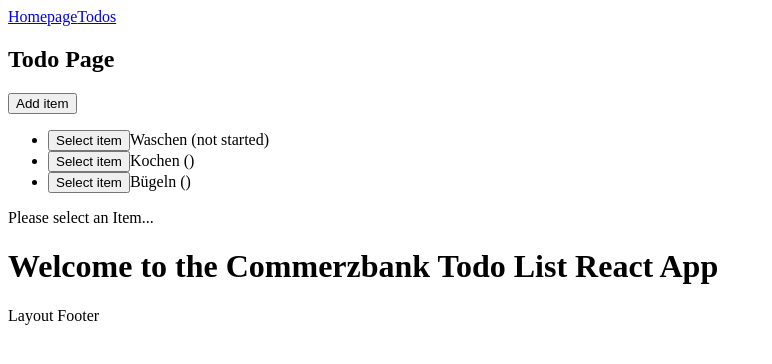
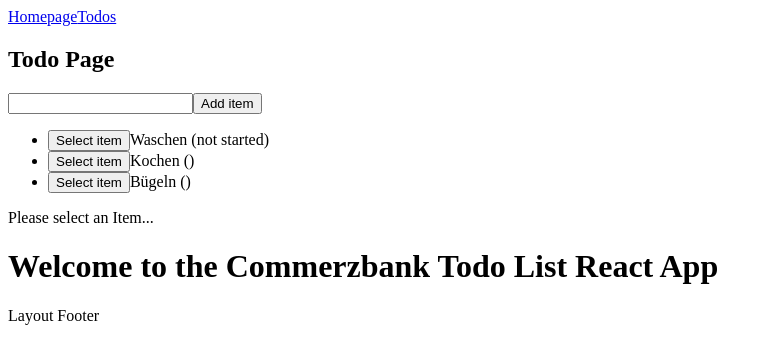
Before and after one commit to moncapitaine/learn-react, a React (Vite) app in the folder my-react-app/: page /todos in a window 1280 px wide. Shown: the top 364 px of the page, without its empty margins (0-772 px from the left). Built offline with nearby package versions, Linux system fonts and the light colour scheme.

Commit message:
added new item text field

```diff
--- a/my-react-app/src/pages/TodoPage.tsx
+++ b/my-react-app/src/pages/TodoPage.tsx
@@ -1,4 +1,4 @@
-import { useState } from "react"
+import { ReactSVG, useState } from "react"
 import { MyToDoItem } from "../components/myToDoItem/MyToDoItem"
 import { MyToDoList } from "../components/myToDoList/MyToDoList"
 import { ToDoItem } from "../domain/todoItem"
@@ -22,13 +22,14 @@
 export const TodoPage = () => {
   const [itemList, setItemList] = useState(testTodoList)
   const [selectedItem, setSelectedItem] = useState<ToDoItem>()
+  const [newItemText, setNewItemText] = useState('new item')
 
   const handleSelectItem = (item: ToDoItem) => {
     setSelectedItem(item)
   }
 
   const handleClickNewItem = () => {
-    itemList.push({id: `${itemList.length + 1}`, name: 'Neues item'})
+    itemList.push({id: `${itemList.length + 1}`, name: newItemText})
     setItemList([...itemList])
   }
 
@@ -36,9 +37,15 @@
     const filteredItems = itemList.filter((item) => item.id !== itemToRemove.id)
     setItemList(filteredItems)
   }
+
+  const handleTextChange = (e: React.ChangeEvent<HTMLInputElement>) => {
+    setNewItemText(e.target.value)
+  }
+
   return (
     <>
       <h2>Todo Page</h2>
+      <input type="text" onChange={handleTextChange} />
       <button onClick={handleClickNewItem}>Add item</button>
       <MyToDoList listItems={itemList} onSelectItem={handleSelectItem} />
       { selectedItem ? (<MyToDoItem onDeleteItem={handleDeleteItem} item={selectedItem} />) : (<span>Please select an Item...</span>) }
```
